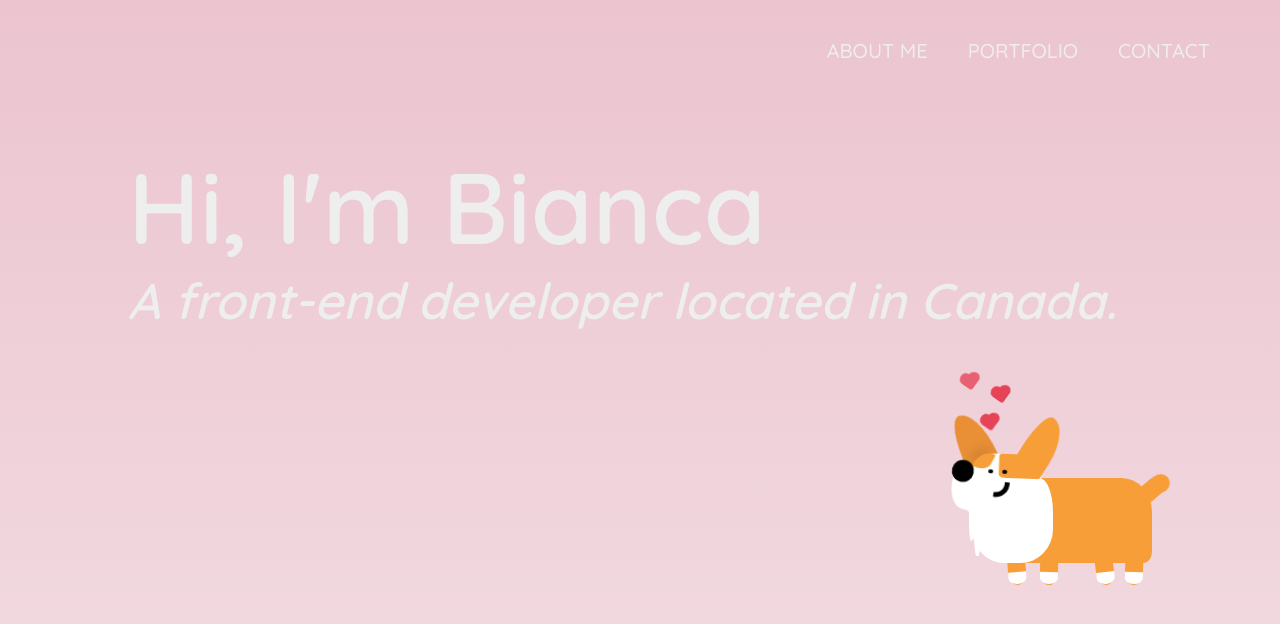
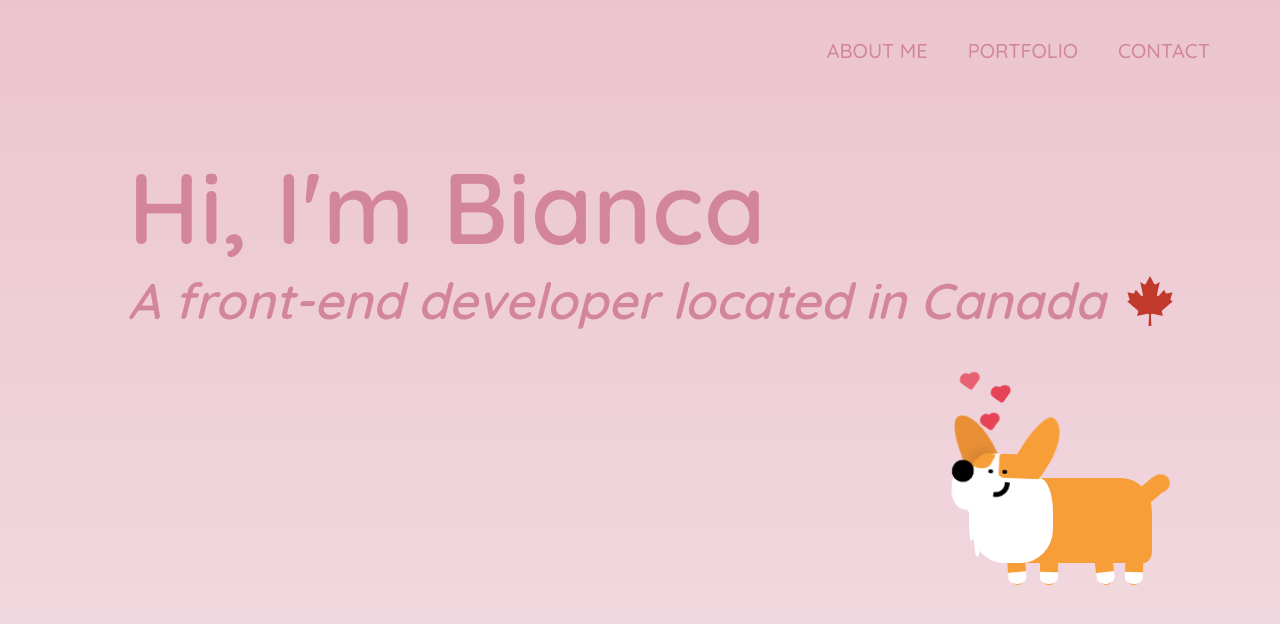
Before and after one commit to biancahpp/Portfolio, a React (Create React App) app: page / in a window 1280 px wide. Shown: the top 624 px of the page. Built offline with nearby package versions, Linux system fonts and the light colour scheme.

Commit message:
pages linked

```diff
--- a/package.json
+++ b/package.json
@@ -14,6 +14,7 @@
     "react": "^17.0.1",
     "react-dom": "^17.0.1",
     "react-icons": "^4.1.0",
+    "react-router-dom": "^5.2.0",
     "react-scripts": "4.0.1",
     "typescript": "4.0.3",
     "web-vitals": "^0.2.4"
@@ -42,5 +43,7 @@
       "last 1 safari version"
     ]
   },
-  "devDependencies": {}
+  "devDependencies": {
+    "@types/react-router-dom": "^5.1.6"
+  }
 }
--- a/src/App.tsx
+++ b/src/App.tsx
@@ -1,11 +1,11 @@
 import React from 'react';
-import Landing from './components/Landing';
+import Routes from './Routes';
 import './sass/main.scss';
 
 function App() {
   return (
     <div className="App">
-      <Landing />
+      <Routes />
     </div>
   );
 }
--- /dev/null
+++ b/src/Routes.tsx
@@ -0,0 +1,21 @@
+import React from 'react';
+import { BrowserRouter, Switch, Route} from 'react-router-dom';
+import Landing from './components/Landing';
+import About from './pages/About';
+import Contact from './pages/Contact';
+import Portfolio from './pages/Portfolio';
+
+export default function Routes() {
+  return (
+    <div className="Routes">
+      <BrowserRouter>
+        <Switch>
+          <Route path="/" exact component={Landing}/>
+          <Route path="/about" component={About}/>
+          <Route path="/portfolio" component={Portfolio}/>
+          <Route path="/contact" component={Contact}/>
+        </Switch>
+      </BrowserRouter>
+    </div>
+  );
+}
--- /dev/null
+++ b/src/components/BackBtn.tsx
@@ -0,0 +1,13 @@
+import React from 'react';
+import { FaChevronLeft } from 'react-icons/fa';
+import { Link } from 'react-router-dom';
+
+export default function BackBtn() {
+  return (
+    <div className="BackBtn">
+      <Link to="/" className="btn btn-back">
+        <FaChevronLeft size={26} color="black"/>
+      </Link>
+    </div>
+  )
+}
--- a/src/components/Landing.tsx
+++ b/src/components/Landing.tsx
@@ -1,19 +1,23 @@
-// import { FiMenu } from 'react-icons/fi';
 import React from 'react';
 import Dog from './Dog';
+import { FaCanadianMapleLeaf } from 'react-icons/fa';
+import { Link } from 'react-router-dom';
 
 export default function Landing() {
   return (
     <div className="Landing">
       <nav>
-        {/* <FiMenu size={46} color="$light-grey" className="Landing__menu-icon"/> */}
-        <a href="#" className="btn btn-about">About me</a>
-        <a href="#" className="btn btn-portfolio">Portfolio</a>
-        <a href="#" className="btn btn-contact">Contact</a>
+        <Link to="/about" className="btn btn-about">About me</Link>
+        <Link to="/portfolio" className="btn btn-portfolio">Portfolio</Link>
+        <Link to="/contact" className="btn btn-contact">Contact</Link>
       </nav>
       <div className="Landing__title">
         <h1>Hi, I'm Bianca</h1>
-        <h2>A front-end developer located in Canada.</h2>
+        <h2>
+          <span>A front-end developer located in Canada</span>
+          <FaCanadianMapleLeaf size={50} color="rgba(192, 57, 43, 1)"className="canada-icon" />
+        </h2>
+
       </div>
       <Dog />
     </div>
--- /dev/null
+++ b/src/pages/About.tsx
@@ -0,0 +1,10 @@
+import React from 'react'
+import BackBtn from '../components/BackBtn'
+
+export default function About() {
+  return (
+    <div className="About">
+      <BackBtn />
+    </div>
+  )
+}
--- /dev/null
+++ b/src/pages/Contact.tsx
@@ -0,0 +1,10 @@
+import React from 'react'
+import BackBtn from '../components/BackBtn'
+
+export default function Contact() {
+  return (
+    <div className="Contact">
+      <BackBtn />
+    </div>
+  )
+}
--- /dev/null
+++ b/src/pages/Portfolio.tsx
@@ -0,0 +1,10 @@
+import React from 'react'
+import BackBtn from '../components/BackBtn'
+
+export default function Portfolio() {
+  return (
+    <div className="Portfolio">
+      <BackBtn />
+    </div>
+  );
+}
--- a/src/sass/abstracts/_variables.scss
+++ b/src/sass/abstracts/_variables.scss
@@ -2,7 +2,6 @@
 
 $base-pink: #ebc4cf;
 $light-pink: #f3dde3;
-$dark-pink: #802b42;
+$dark-pink: rgba(192, 57, 43, 1);
 
-
-$light-grey: #eee;
+$light-grey: #d2859b;
--- a/src/sass/components/_landing.scss
+++ b/src/sass/components/_landing.scss
@@ -1,10 +1,4 @@
 .Landing{
-  // &__menu-icon{
-  //   display: inline-block;
-  //   position: absolute;
-  //   right: 3rem;
-  //   top: 3rem;
-  // }
   nav{
     width: 100vw;
     height: 10vh;
@@ -19,11 +13,18 @@
         transition: color 0.5s;
       }
     }
-
   }
   &__title{
     position: absolute;
     top: 20%;
     left: 10%;
+    h2{
+      display: flex;
+      align-items: center;
+      span{
+        padding-right: 2rem;
+      }
+    }
+
   }
 }
```
Also changed, not shown: 2 other files (tests, documents, lock files or other folders).
